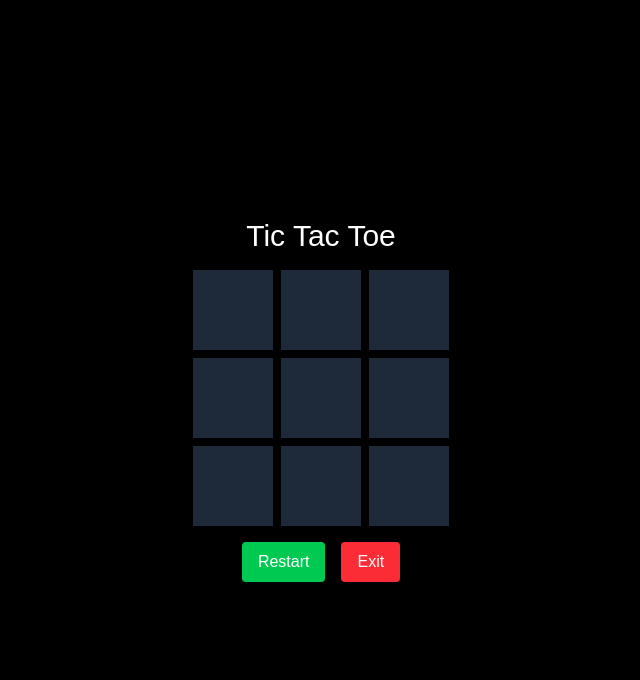
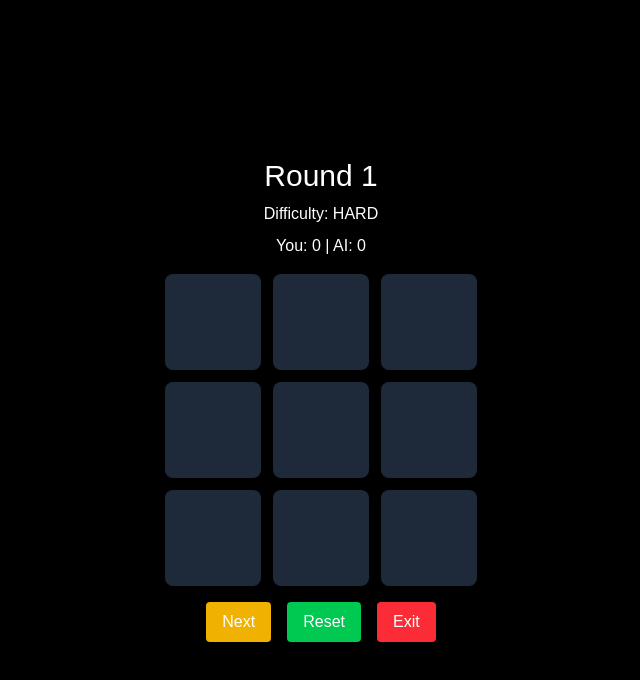
Before and after one commit to RuthlesSan/tic-tac-toe-ai, a Next.js app: page / in a window 1280 px wide. Both pictures are taken after a click on the button "Start Game". Shown: the top 680 px of the page, without its empty margins (319-959 px from the left). Built offline with nearby package versions, Linux system fonts and the light colour scheme.

Commit message:
fixed hover UI

```diff
--- a/app/page.js
+++ b/app/page.js
@@ -18,6 +18,7 @@ function checkWinner(board) {
   return board.includes(null) ? null : "Draw";
 }
 
+// HARD (Minimax)
 function minimax(board, isMaximizing) {
   const winner = checkWinner(board);
 
@@ -69,10 +70,36 @@ function bestMove(board) {
   return move;
 }
 
+// EASY
+function randomMove(board) {
+  const empty = board
+    .map((val, idx) => (val === null ? idx : null))
+    .filter((v) => v !== null);
+
+  return empty[Math.floor(Math.random() * empty.length)];
+}
+
+// MEDIUM
+function mediumMove(board) {
+  return Math.random() < 0.5 ? randomMove(board) : bestMove(board);
+}
+
 export default function Home() {
   const [board, setBoard] = useState(emptyBoard);
   const [gameStarted, setGameStarted] = useState(false);
   const [result, setResult] = useState(null);
+
+  const [difficulty, setDifficulty] = useState("hard");
+
+  const [playerScore, setPlayerScore] = useState(0);
+  const [aiScore, setAiScore] = useState(0);
+  const [round, setRound] = useState(1);
+
+  const getAIMove = (board) => {
+    if (difficulty === "easy") return randomMove(board);
+    if (difficulty === "medium") return mediumMove(board);
+    return bestMove(board);
+  };
 
   const handleClick = (index) => {
     if (board[index] || result) return;
@@ -81,33 +108,74 @@ export default function Home() {
     newBoard[index] = "X";
 
     let winner = checkWinner(newBoard);
-    if (winner) {
-      setBoard(newBoard);
-      setResult(winner);
-      return;
-    }
+    if (winner) return endRound(winner, newBoard);
 
-    let aiMove = bestMove(newBoard);
+    let aiMove = getAIMove(newBoard);
     newBoard[aiMove] = "O";
 
     winner = checkWinner(newBoard);
+    endRound(winner, newBoard);
+  };
 
+  const endRound = (winner, newBoard) => {
     setBoard(newBoard);
+
+    if (winner === "X") setPlayerScore((s) => s + 1);
+    if (winner === "O") setAiScore((s) => s + 1);
+
     if (winner) setResult(winner);
+  };
+
+  const nextRound = () => {
+    setBoard(emptyBoard);
+    setResult(null);
+    setRound((r) => r + 1);
   };
 
   const resetGame = () => {
     setBoard(emptyBoard);
     setResult(null);
+    setPlayerScore(0);
+    setAiScore(0);
+    setRound(1);
   };
 
   if (!gameStarted) {
     return (
       <div className="h-screen flex flex-col items-center justify-center bg-black text-white">
-        <h1 className="text-4xl mb-6">Tic Tac Toe AI</h1>
+        <h1 className="text-5xl mb-6 font-bold">Tic Tac Toe AI</h1>
+
+        <div className="mb-4 text-center">
+          <p className="mb-2">Select Difficulty:</p>
+          <div className="flex gap-4 justify-center">
+
+            <button
+              onClick={() => setDifficulty("easy")}
+              className="bg-green-500 px-5 py-2 rounded hover:bg-green-700 transition duration-200"
+            >
+              Easy
+            </button>
+
+            <button
+              onClick={() => setDifficulty("medium")}
+              className="bg-yellow-500 px-5 py-2 rounded hover:bg-yellow-600 transition duration-200"
+            >
+              Medium
+            </button>
+
+            <button
+              onClick={() => setDifficulty("hard")}
+              className="bg-red-500 px-5 py-2 rounded hover:bg-red-600 transition duration-200"
+            >
+              Hard
+            </button>
+
+          </div>
+        </div>
+
         <button
           onClick={() => setGameStarted(true)}
-          className="px-6 py-3 bg-blue-500 rounded-xl"
+          className="px-8 py-3 bg-blue-500 rounded-xl hover:bg-blue-600 transition duration-200"
         >
           Start Game
         </button>
@@ -117,14 +185,22 @@ export default function Home() {
 
   return (
     <div className="h-screen flex flex-col items-center justify-center bg-black text-white">
-      <h1 className="text-3xl mb-4">Tic Tac Toe</h1>
+      <h1 className="text-3xl mb-2">Round {round}</h1>
 
-      <div className="grid grid-cols-3 gap-2">
+      <div className="mb-2">
+        Difficulty: <span className="uppercase">{difficulty}</span>
+      </div>
+
+      <div className="mb-4">
+        You: {playerScore} | AI: {aiScore}
+      </div>
+
+      <div className="grid grid-cols-3 gap-3">
         {board.map((cell, i) => (
           <div
             key={i}
             onClick={() => handleClick(i)}
-            className="w-20 h-20 flex items-center justify-center bg-gray-800 text-2xl cursor-pointer"
+            className="w-24 h-24 flex items-center justify-center bg-gray-800 text-3xl cursor-pointer hover:bg-gray-700 rounded-lg"
           >
             {cell}
           </div>
@@ -134,25 +210,21 @@ export default function Home() {
       {result && (
         <div className="mt-4 text-xl">
           {result === "Draw"
-            ? "It's a Draw 🤝"
+            ? "Draw 🤝"
             : result === "X"
             ? "You Win 🎉"
-            : "Computer Wins 🤖"}
+            : "AI Wins 🤖"}
         </div>
       )}
 
       <div className="mt-4 flex gap-4">
-        <button
-          onClick={resetGame}
-          className="px-4 py-2 bg-green-500 rounded"
-        >
-          Restart
+        <button onClick={nextRound} className="bg-yellow-500 px-4 py-2 rounded hover:bg-yellow-600">
+          Next
         </button>
-
-        <button
-          onClick={() => setGameStarted(false)}
-          className="px-4 py-2 bg-red-500 rounded"
-        >
+        <button onClick={resetGame} className="bg-green-500 px-4 py-2 rounded hover:bg-green-600">
+          Reset
+        </button>
+        <button onClick={() => setGameStarted(false)} className="bg-red-500 px-4 py-2 rounded hover:bg-red-600">
           Exit
         </button>
       </div>
```
